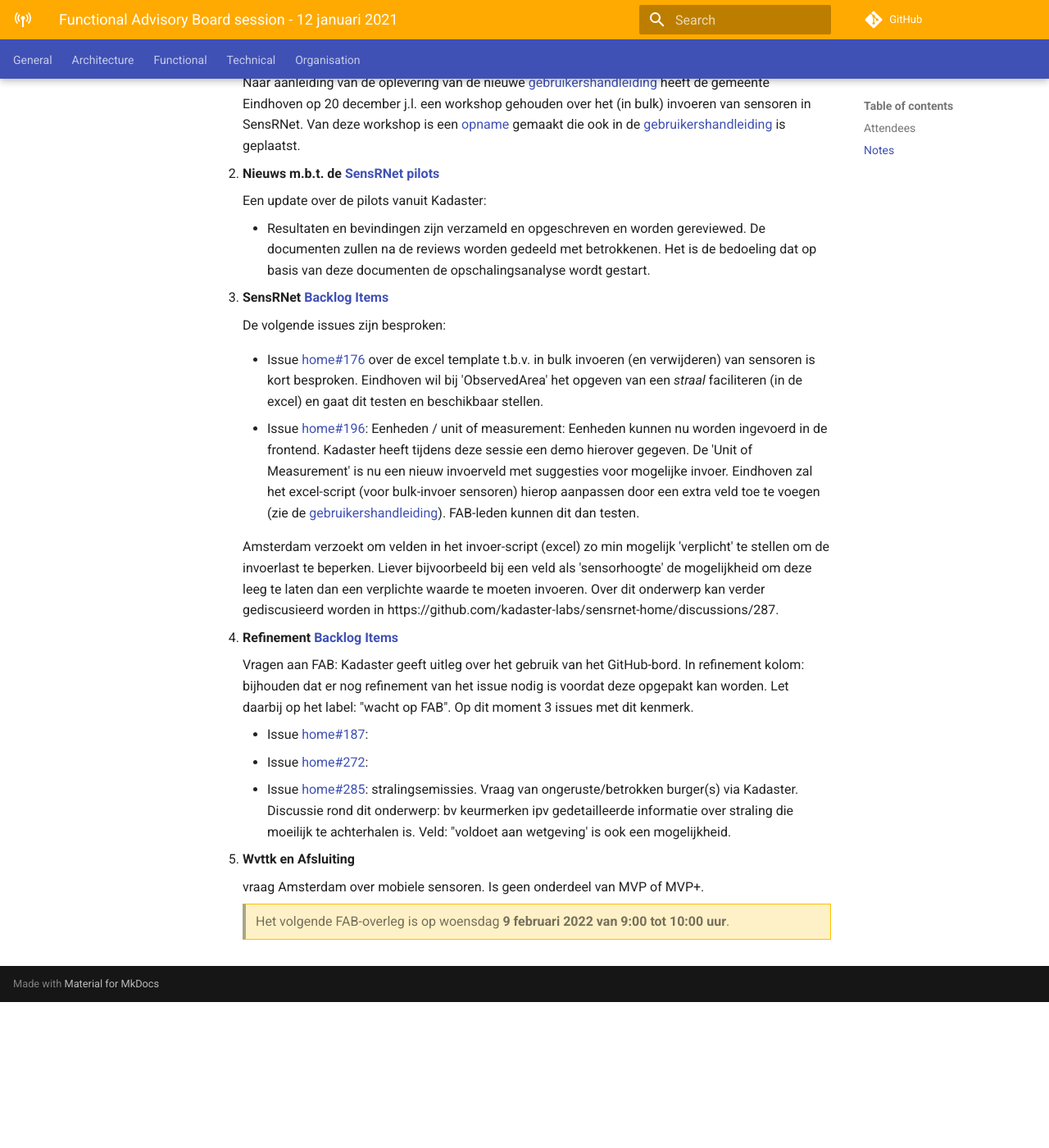
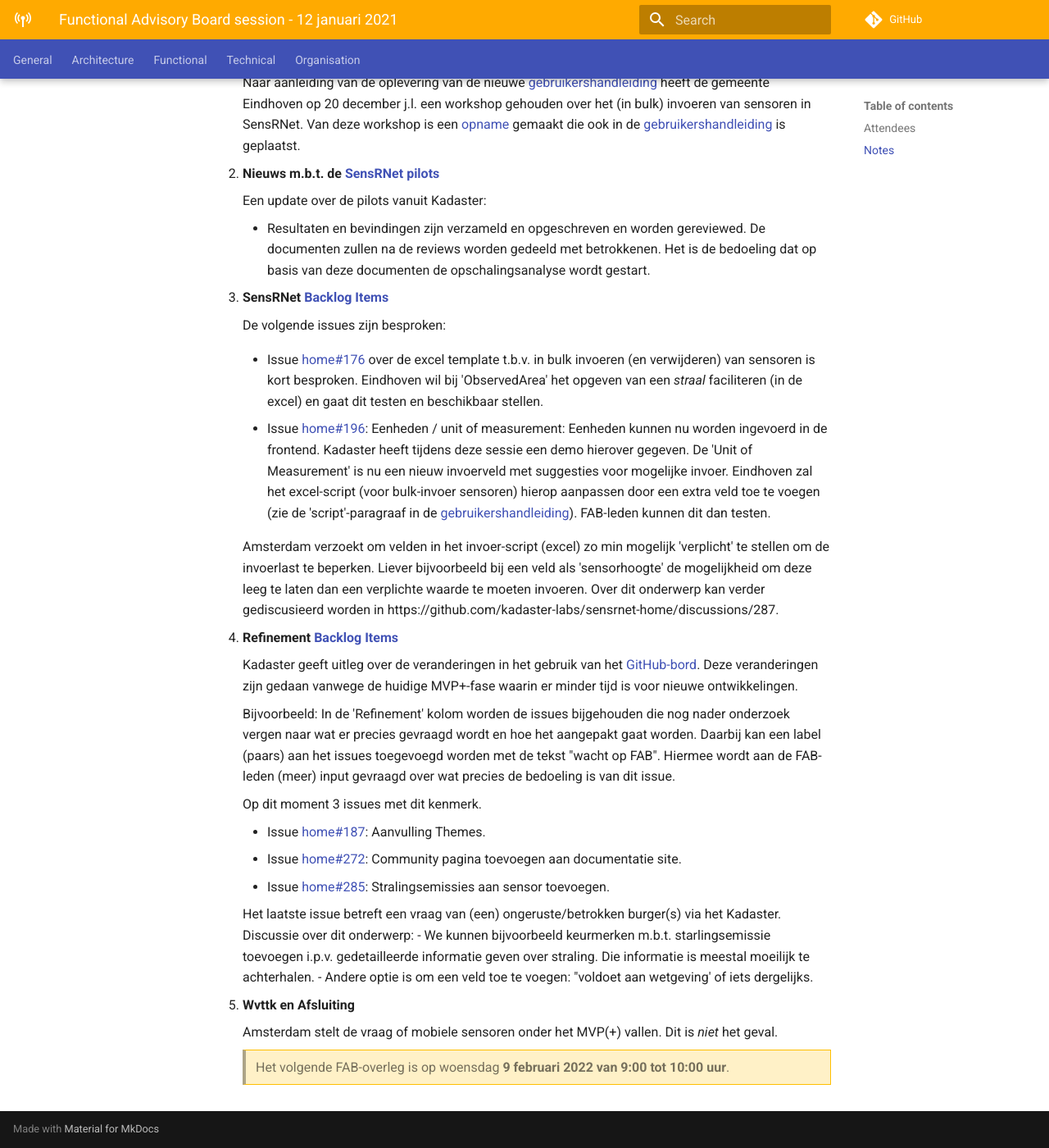
Before and after one commit to kadaster-labs/sensrnet-home, an MkDocs documentation site: the page built from docs/notes/2022-01-12-FAB-notes.md, in a window 1280 px wide and 1400 px high, scrolled down 749 px. Shown: the whole window at 82% size. Built offline with MkDocs 1.6.1 and Material for MkDocs 9.7.7, drawn with Linux system fonts in a browser that asks for light colours; comment, search, counter and statistics services are not loaded; before the commit the page ends 1971 px from its top, so only the background shows below that.

Commit message:
Update 2022-01-12-FAB-notes.md

```diff
--- a/docs/notes/2022-01-12-FAB-notes.md
+++ b/docs/notes/2022-01-12-FAB-notes.md
@@ -39,24 +39,28 @@
        Eindhoven wil bij 'ObservedArea' het opgeven van een _straal_ faciliteren (in de excel) en gaat dit testen en beschikbaar stellen.
 
      - Issue [home#196](https://github.com/kadaster-labs/sensrnet-home/issues/196): Eenheden / unit of measurement:
-       Eenheden kunnen nu worden ingevoerd in de frontend. Kadaster heeft tijdens deze sessie een demo hierover gegeven. De 'Unit of Measurement' is nu een nieuw invoerveld met suggesties voor mogelijke invoer. Eindhoven zal het excel-script (voor bulk-invoer sensoren) hierop aanpassen door een extra veld toe te voegen (zie de [gebruikershandleiding](https://kadaster-labs.github.io/sensrnet-home/UserManualNL/#script)). FAB-leden kunnen dit dan testen.
+       Eenheden kunnen nu worden ingevoerd in de frontend. Kadaster heeft tijdens deze sessie een demo hierover gegeven. De 'Unit of Measurement' is nu een nieuw invoerveld met suggesties voor mogelijke invoer. Eindhoven zal het excel-script (voor bulk-invoer sensoren) hierop aanpassen door een extra veld toe te voegen (zie de 'script'-paragraaf in de [gebruikershandleiding](https://kadaster-labs.github.io/sensrnet-home/UserManualNL/#script)). FAB-leden kunnen dit dan testen.
 
        Amsterdam verzoekt om velden in het invoer-script (excel) zo min mogelijk 'verplicht' te stellen om de invoerlast te beperken. Liever bijvoorbeeld bij een veld als 'sensorhoogte' de mogelijkheid om deze leeg te laten dan een verplichte waarde te moeten invoeren. Over dit onderwerp kan verder gediscusieerd worden in https://github.com/kadaster-labs/sensrnet-home/discussions/287.
 
 4. **Refinement [Backlog Items](https://github.com/orgs/kadaster-labs/projects/1)**
 
-     Vragen aan FAB:
-     Kadaster geeft uitleg over het gebruik van het GitHub-bord.
-     In refinement kolom: bijhouden dat er nog refinement van het issue nodig is voordat deze opgepakt kan worden.
-     Let daarbij op het label: "wacht op FAB". Op dit moment 3 issues met dit kenmerk.
+     Kadaster geeft uitleg over de veranderingen in het gebruik van het [GitHub-bord](https://github.com/orgs/kadaster-labs/projects/1). Deze veranderingen zijn gedaan vanwege de huidige MVP+-fase waarin er minder tijd is voor nieuwe ontwikkelingen.
 
-     - Issue [home#187](https://github.com/kadaster-labs/sensrnet-home/issues/187):
-     - Issue [home#272](https://github.com/kadaster-labs/sensrnet-home/issues/272):
-     - Issue [home#285](https://github.com/kadaster-labs/sensrnet-home/issues/285): stralingsemissies. Vraag van ongeruste/betrokken burger(s) via Kadaster.
-     Discussie rond dit onderwerp: bv keurmerken ipv gedetailleerde informatie over straling die moeilijk te achterhalen is. Veld: "voldoet aan wetgeving' is ook een mogelijkheid.
+     Bijvoorbeeld: In de 'Refinement' kolom worden de issues bijgehouden die nog nader onderzoek vergen naar wat er precies gevraagd wordt en hoe het aangepakt gaat worden. Daarbij kan een label (paars) aan het issues toegevoegd worden met de tekst "wacht op FAB". Hiermee wordt aan de FAB-leden (meer) input gevraagd over wat precies de bedoeling is van dit issue.
+
+     Op dit moment 3 issues met dit kenmerk.
+
+     - Issue [home#187](https://github.com/kadaster-labs/sensrnet-home/issues/187): Aanvulling Themes.
+     - Issue [home#272](https://github.com/kadaster-labs/sensrnet-home/issues/272): Community pagina toevoegen aan documentatie site.
+     - Issue [home#285](https://github.com/kadaster-labs/sensrnet-home/issues/285): Stralingsemissies aan sensor toevoegen.
+
+     Het laatste issue betreft een vraag van (een) ongeruste/betrokken burger(s) via het Kadaster. Discussie over dit onderwerp:
+     - We kunnen bijvoorbeeld keurmerken m.b.t. starlingsemissie toevoegen i.p.v. gedetailleerde informatie geven over straling. Die informatie is meestal moeilijk te achterhalen.
+     - Andere optie is om een veld toe te voegen: "voldoet aan wetgeving' of iets dergelijks.
 
 5. **Wvttk en Afsluiting**
 
-     vraag Amsterdam over mobiele sensoren. Is geen onderdeel van MVP of MVP+.
+     Amsterdam stelt de vraag of mobiele sensoren onder het MVP(+) vallen. Dit is _niet_ het geval.
 
      > Het volgende FAB-overleg is op woensdag **9 februari 2022 van 9:00 tot 10:00 uur**.
```
